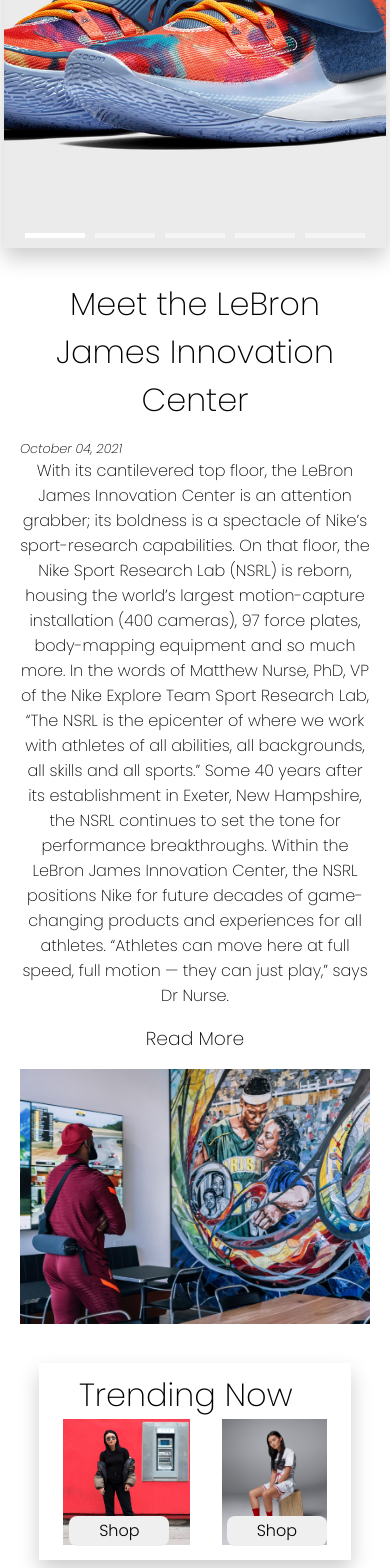
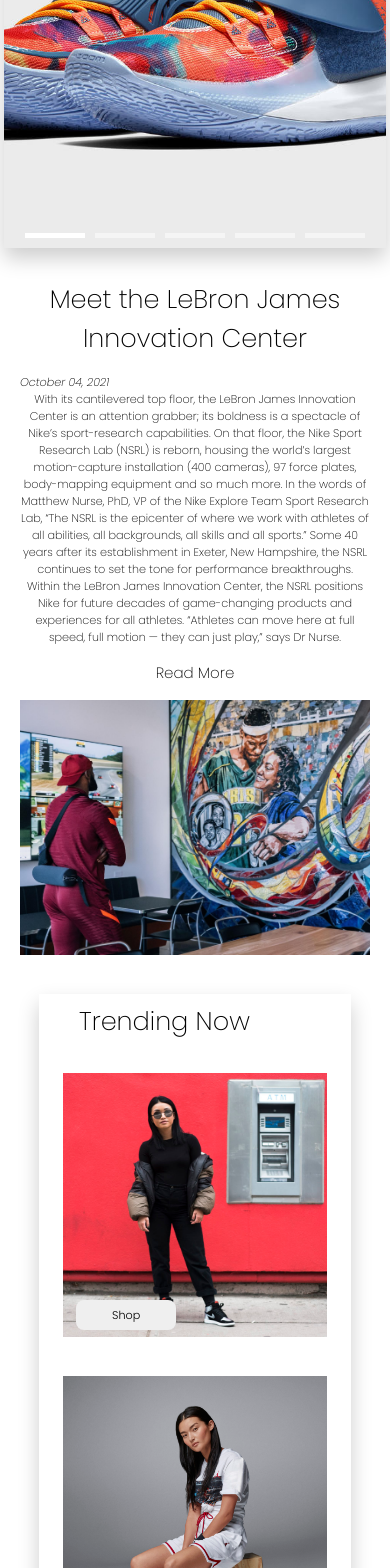
Before and after one commit to liferacer23/shoes, a Next.js app: page / in a window 390 px wide. Shown: the part 432-2000 px from the top of the page. Built offline with nearby package versions, Linux system fonts and the light colour scheme.

Commit message:
responsiveness

```diff
--- a/styles/Article.module.css
+++ b/styles/Article.module.css
@@ -26,3 +26,11 @@
   text-decoration: none;
   color: black;
 }
+@media screen and (max-width: 780px) {
+  .header  {font-size: 0.8rem;}
+  .header p {font-size: 0.7rem;}
+  .article p {
+    font-size: 0.7rem;
+  }
+  .article_page a {font-size: 0.8rem;}
+}
--- a/styles/Trending.module.css
+++ b/styles/Trending.module.css
@@ -9,19 +9,19 @@
   color: black;
   margin: 1rem auto;
 }
-.header{
+.header {
   margin-left: 2rem;
 }
-.body{
+.body {
   display: flex;
   align-items: center;
   justify-content: center;
 }
-.body .left{
+.body .left {
   position: relative;
   margin: 0 1rem;
 }
-.body .left button{
+.body .left button {
   position: absolute;
   left: 5%;
   bottom: 5%;
@@ -35,11 +35,11 @@
   font-weight: 300;
   transition: 0.5s;
 }
-.body .right{
+.body .right {
   position: relative;
   margin: 0 1rem;
 }
-.body .right button{
+.body .right button {
   position: absolute;
   left: 5%;
   bottom: 5%;
@@ -54,9 +54,27 @@
   font-weight: 300;
   transition: 0.5s;
 }
-.body .right button:hover{
+.body .right button:hover {
   background-color: rgb(201, 196, 190);
 }
-.body .left button:hover{
+.body .left button:hover {
   background-color: rgb(201, 196, 190);
 }
+
+@media screen and (max-width: 780px) {
+  .body {
+    justify-content: center;
+    align-items: center;
+    flex-direction: column;
+    width: 100%;
+  }
+  .body .left {
+    margin-bottom: 2rem;
+    margin-top: 2rem;
+  }
+  .body .right button {font-size: 0.7rem;}
+  .body .left button {font-size: 0.7rem;}
+  .header {
+    font-size: 0.8rem;
+  }
+}
```
Lines whose indentation alone changed are shown as unchanged.
